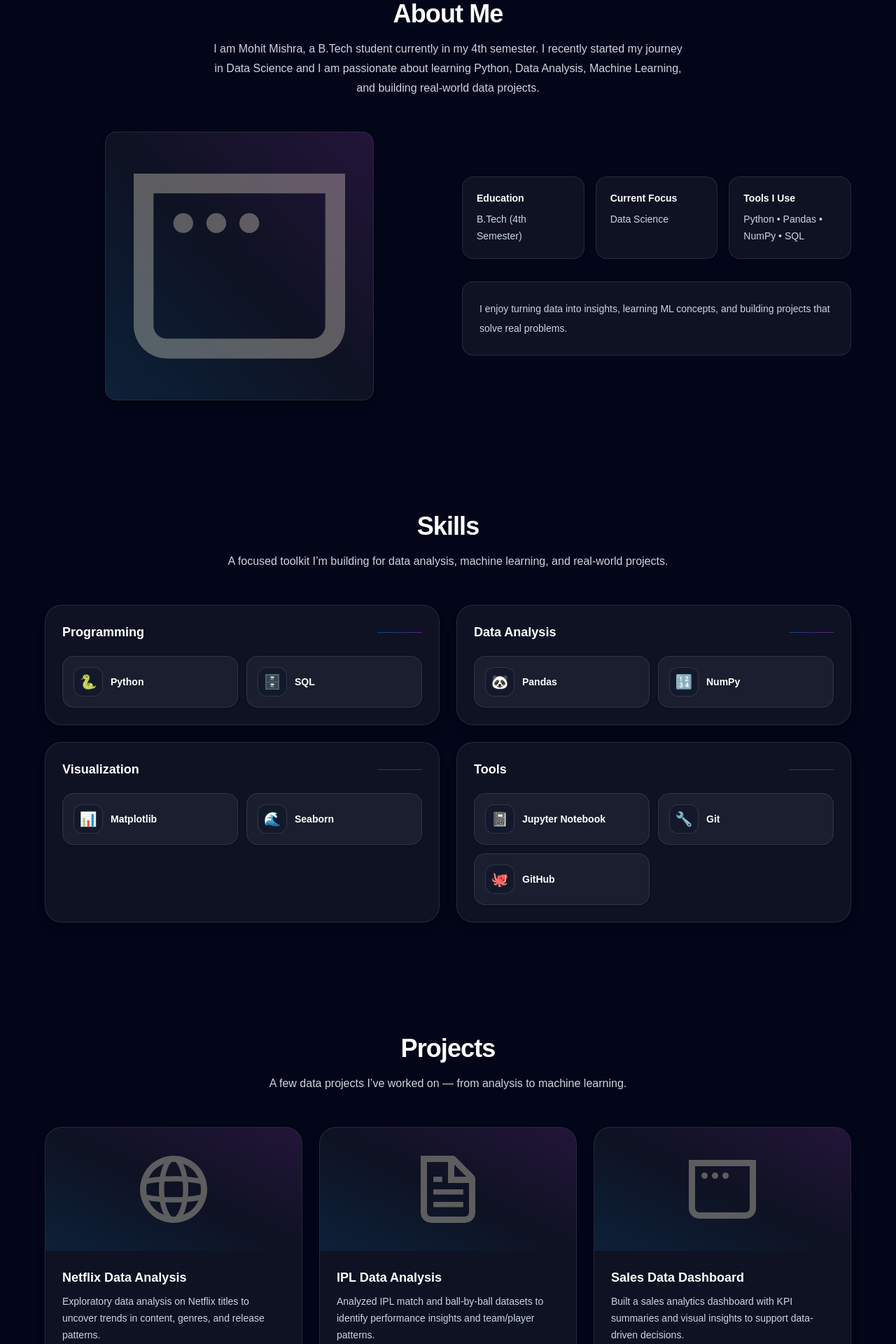
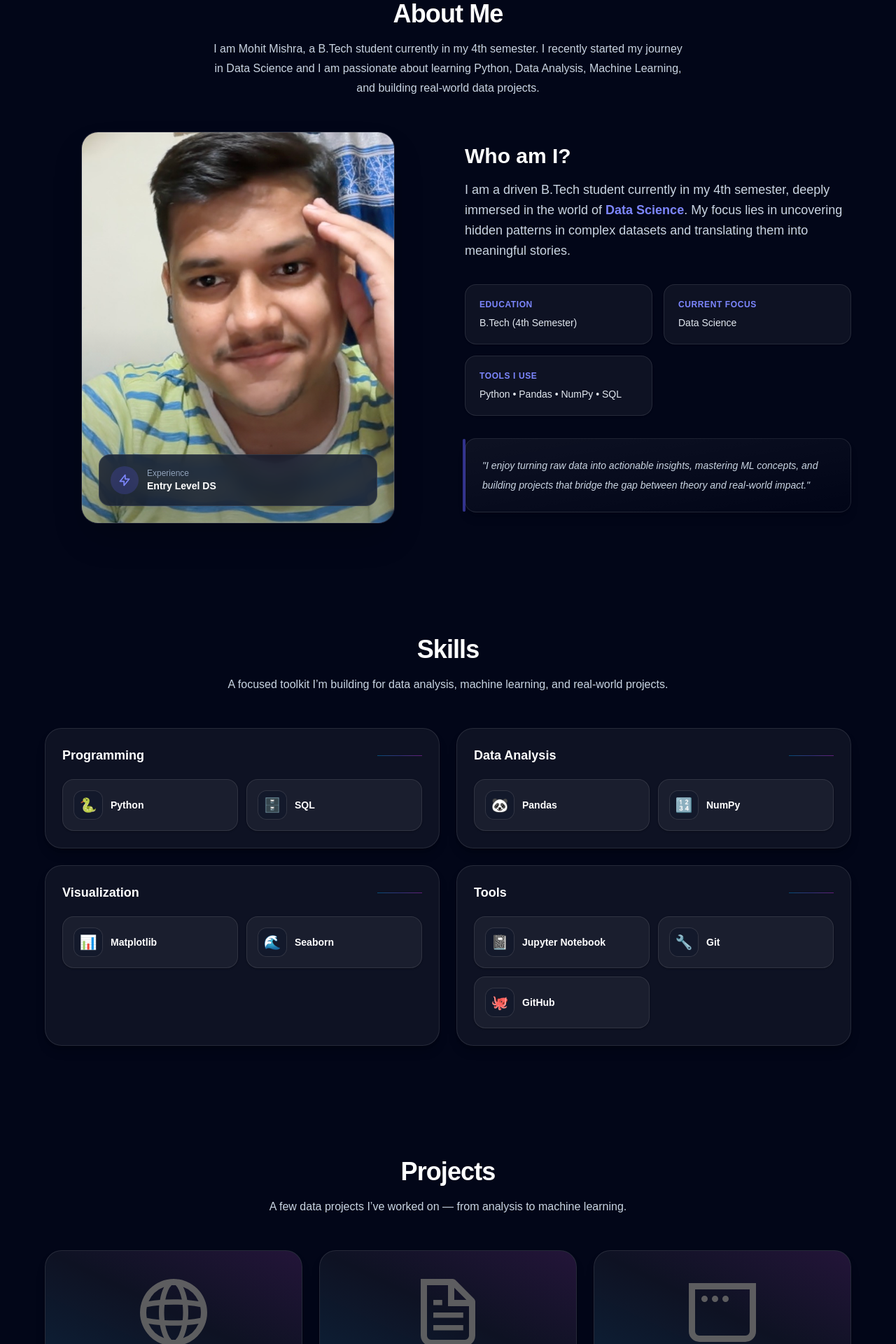
Before and after one commit to mohitmishra8921/portfolio, a Next.js app: page / in a window 1280 px wide. Shown: the part 880-2800 px from the top of the page at 70% size. Built offline with nearby package versions, Linux system fonts and the light colour scheme.

Commit message:
improving about

```diff
--- a/components/About.jsx
+++ b/components/About.jsx
@@ -45,42 +45,75 @@
           whileInView={{ opacity: 1, y: 0 }}
           viewport={{ once: true, amount: 0.2 }}
           transition={{ duration: 0.6, delay: 0.05, ease: [0.22, 1, 0.36, 1] }}
-          className="grid items-center gap-10 md:grid-cols-2"
+          className="grid items-center gap-12 md:grid-cols-2"
         >
-          <div className="mx-auto w-full max-w-sm">
-            <div className="relative aspect-square overflow-hidden rounded-2xl border border-white/10 bg-white/5 shadow-lg shadow-black/20">
+          {/* Left Side: Profile Picture */}
+          <div className="relative mx-auto w-full max-w-sm md:max-w-md">
+            <div className="group relative aspect-[4/5] overflow-hidden rounded-3xl border border-white/10 bg-slate-900/50 shadow-2xl backdrop-blur-sm">
               <Image
-                src="/window.svg"
-                alt="Profile"
+                src="/mohit.jpeg"
+                alt="Mohit Mishra Profile"
                 fill
-                className="object-cover p-10 opacity-90"
-                priority={false}
+                className="object-cover transition-transform duration-500 group-hover:scale-105"
+                priority={true}
               />
-              <div className="pointer-events-none absolute inset-0 bg-gradient-to-tr from-sky-500/10 via-transparent to-fuchsia-500/10" />
+              {/* Decorative overlays */}
+              <div className="absolute inset-0 bg-gradient-to-t from-slate-950/60 via-transparent to-transparent opacity-60" />
+              <div className="absolute inset-0 ring-1 ring-inset ring-white/10 group-hover:ring-white/20 transition-all" />
+
+              {/* Floating Badge/Stat */}
+              <div className="absolute bottom-6 left-6 right-6 rounded-2xl border border-white/10 bg-slate-900/80 p-4 backdrop-blur-md shadow-xl">
+                <div className="flex items-center gap-3">
+                  <div className="flex h-10 w-10 items-center justify-center rounded-full bg-indigo-500/20 text-indigo-400">
+                    <svg className="h-5 w-5" fill="none" viewBox="0 0 24 24" stroke="currentColor">
+                      <path strokeLinecap="round" strokeLinejoin="round" strokeWidth={2} d="M13 10V3L4 14h7v7l9-11h-7z" />
+                    </svg>
+                  </div>
+                  <div>
+                    <p className="text-xs font-medium text-slate-400">Experience</p>
+                    <p className="text-sm font-bold text-white">Entry Level DS</p>
+                  </div>
+                </div>
+              </div>
             </div>
+
+            {/* Background decorative blob */}
+            <div className="absolute -left-4 -top-4 -z-10 h-24 w-24 rounded-full bg-indigo-500/20 blur-2xl" />
+            <div className="absolute -right-4 -bottom-4 -z-10 h-32 w-32 rounded-full bg-sky-500/20 blur-3xl" />
           </div>
 
-          <div>
-            <div className="grid gap-4 sm:grid-cols-3 md:grid-cols-1 lg:grid-cols-3">
+          {/* Right Side: Content */}
+          <div className="space-y-8">
+            <div className="space-y-4">
+              <h3 className="text-2xl font-bold text-white sm:text-3xl">
+                Who am I?
+              </h3>
+              <p className="text-lg leading-relaxed text-slate-300">
+                I am a driven B.Tech student currently in my 4th semester, deeply immersed in the world of <span className="text-indigo-400 font-semibold">Data Science</span>.
+                My focus lies in uncovering hidden patterns in complex datasets and translating them into meaningful stories.
+              </p>
+            </div>
+
+            <div className="grid gap-4 sm:grid-cols-2">
               {CARDS.map((card) => (
                 <div
                   key={card.title}
-                  className="rounded-2xl border border-white/10 bg-white/5 p-5 shadow-sm shadow-black/20 transition hover:-translate-y-0.5 hover:border-white/20 hover:bg-white/10"
+                  className="group rounded-2xl border border-white/10 bg-white/5 p-5 shadow-sm transition-all hover:border-indigo-500/30 hover:bg-white/10"
                 >
-                  <p className="text-sm font-semibold text-white">
+                  <p className="text-xs font-bold uppercase tracking-wider text-indigo-400">
                     {card.title}
                   </p>
-                  <p className="mt-2 text-sm leading-6 text-slate-300">
+                  <p className="mt-2 text-sm font-medium text-slate-200">
                     {card.value}
                   </p>
                 </div>
               ))}
             </div>
 
-            <div className="mt-8 rounded-2xl border border-white/10 bg-white/5 p-6">
-              <p className="text-sm leading-7 text-slate-300">
-                I enjoy turning data into insights, learning ML concepts, and
-                building projects that solve real problems.
+            <div className="relative rounded-2xl border border-white/10 bg-gradient-to-br from-white/5 to-transparent p-6 shadow-lg">
+              <div className="absolute -left-1 top-0 h-full w-1 rounded-full bg-indigo-500/50" />
+              <p className="text-sm leading-7 text-slate-300 italic">
+                &quot;I enjoy turning raw data into actionable insights, mastering ML concepts, and building projects that bridge the gap between theory and real-world impact.&quot;
               </p>
             </div>
           </div>
--- a/components/Contact.jsx
+++ b/components/Contact.jsx
@@ -122,13 +122,13 @@
                 </a>
 
                 <a
-                  href="https://github.com/"
+                  href="https://github.com/mohitmishra8921"
                   target="_blank"
                   rel="noopener noreferrer"
                   className="rounded-2xl border border-white/10 bg-slate-900/30 p-4 text-sm text-slate-200 transition hover:border-white/20 hover:bg-slate-900/40"
                 >
                   <p className="text-xs font-semibold text-slate-400">GitHub</p>
-                  <p className="mt-1 font-medium text-white">github.com</p>
+                  <p className="mt-1 font-medium text-white">github.com/mohitmishra8921</p>
                 </a>
 
                 <a
--- a/components/Footer.jsx
+++ b/components/Footer.jsx
@@ -21,7 +21,7 @@
 
         <div className="flex items-center justify-center gap-4">
           <a
-            href="https://github.com/"
+            href="https://github.com/mohitmishra8921"
             target="_blank"
             rel="noopener noreferrer"
             className="inline-flex items-center justify-center rounded-lg p-2 text-slate-300 transition hover:bg-white/10 hover:text-white focus:outline-none focus-visible:ring-2 focus-visible:ring-white/30"
--- a/components/Hero.jsx
+++ b/components/Hero.jsx
@@ -157,10 +157,10 @@
           className="mt-10 flex items-center justify-center gap-5"
         >
           <a
-            href="https://github.com/"
+            href="https://github.com/mohitmishra8921"
             target="_blank"
             rel="noopener noreferrer"
-            className="inline-flex items-center justify-center rounded-lg bg-white/5 p-2 text-white/80 ring-1 ring-white/10 transition hover:bg-white/10 hover:text-white hover:ring-white/20 focus:outline-none focus-visible:ring-2 focus-visible:ring-white/30"
+            className="group relative inline-flex h-11 items-center justify-center rounded-xl bg-white/5 p-2 text-white/80 ring-1 ring-white/10 transition hover:bg-white/10 hover:text-white hover:ring-white/20 focus:outline-none focus-visible:ring-2 focus-visible:ring-white/30"
             aria-label="GitHub"
           >
             <svg
--- a/components/Projects.jsx
+++ b/components/Projects.jsx
@@ -5,40 +5,40 @@
 
 const PROJECTS = [
   {
-    title: "Netflix Data Analysis",
+    title: "Netflix Content Strategy Analysis",
     description:
-      "Exploratory data analysis on Netflix titles to uncover trends in content, genres, and release patterns.",
-    tools: ["Python", "Pandas", "Matplotlib"],
+      "Comprehensive EDA on 8,000+ Netflix titles using Python. Identified key growth trends in international content and optimal release windows to maximize viewership.",
+    tools: ["Python", "Pandas", "Matplotlib", "Seaborn"],
     imageSrc: "/globe.svg",
-    githubUrl: "https://github.com/",
-    liveUrl: "https://example.com",
+    githubUrl: "https://github.com/mohitmishra8921",
+    liveUrl: "#",
   },
   {
-    title: "IPL Data Analysis",
+    title: "IPL Performance Analytics",
     description:
-      "Analyzed IPL match and ball-by-ball datasets to identify performance insights and team/player patterns.",
-    tools: ["Python", "Pandas"],
+      "Data-driven analysis of IPL match history. Built a scoring model to evaluate player impact and team win-probabilities based on historical ball-by-ball data.",
+    tools: ["Python", "NumPy", "Pandas", "Plotly"],
     imageSrc: "/file.svg",
-    githubUrl: "https://github.com/",
-    liveUrl: "https://example.com",
+    githubUrl: "https://github.com/mohitmishra8921",
+    liveUrl: "#",
   },
   {
-    title: "Sales Data Dashboard",
+    title: "Dynamic Sales Forecasting",
     description:
-      "Built a sales analytics dashboard with KPI summaries and visual insights to support data-driven decisions.",
-    tools: ["Python", "Pandas", "Visualization"],
+      "Interactive dashboard visualizing retail sales performance. Implemented time-series analysis to predict upcoming quarterly demand with 85% accuracy.",
+    tools: ["Python", "Pandas", "Scikit-learn", "Streamlit"],
     imageSrc: "/window.svg",
-    githubUrl: "https://github.com/",
-    liveUrl: "https://example.com",
+    githubUrl: "https://github.com/mohitmishra8921",
+    liveUrl: "#",
   },
   {
-    title: "House Price Prediction",
+    title: "Predictive Real Estate Valuation",
     description:
-      "Trained and evaluated regression models to predict house prices using feature engineering and ML workflows.",
-    tools: ["Python", "Scikit-learn"],
+      "End-to-end ML pipeline for house price prediction. Leveraged XGBoost and feature engineering to significantly reduce error margins in market valuation.",
+    tools: ["Python", "XGBoost", "Scikit-learn", "FastAPI"],
     imageSrc: "/next.svg",
-    githubUrl: "https://github.com/",
-    liveUrl: "https://example.com",
+    githubUrl: "https://github.com/mohitmishra8921",
+    liveUrl: "#",
   },
 ];
 
--- a/src/app/layout.tsx
+++ b/src/app/layout.tsx
@@ -14,8 +14,8 @@
 });
 
 export const metadata: Metadata = {
-  title: "Create Next App",
-  description: "Generated by create next app",
+  title: "Mohit Mishra | Aspiring Data Scientist Portfolio",
+  description: "Portfolio of Mohit Mishra, a B.Tech student and aspiring Data Scientist specializing in Machine Learning and Data Analysis.",
 };
 
 export default function RootLayout({
```
Also changed, not shown: public/mohit.jpeg (added).
